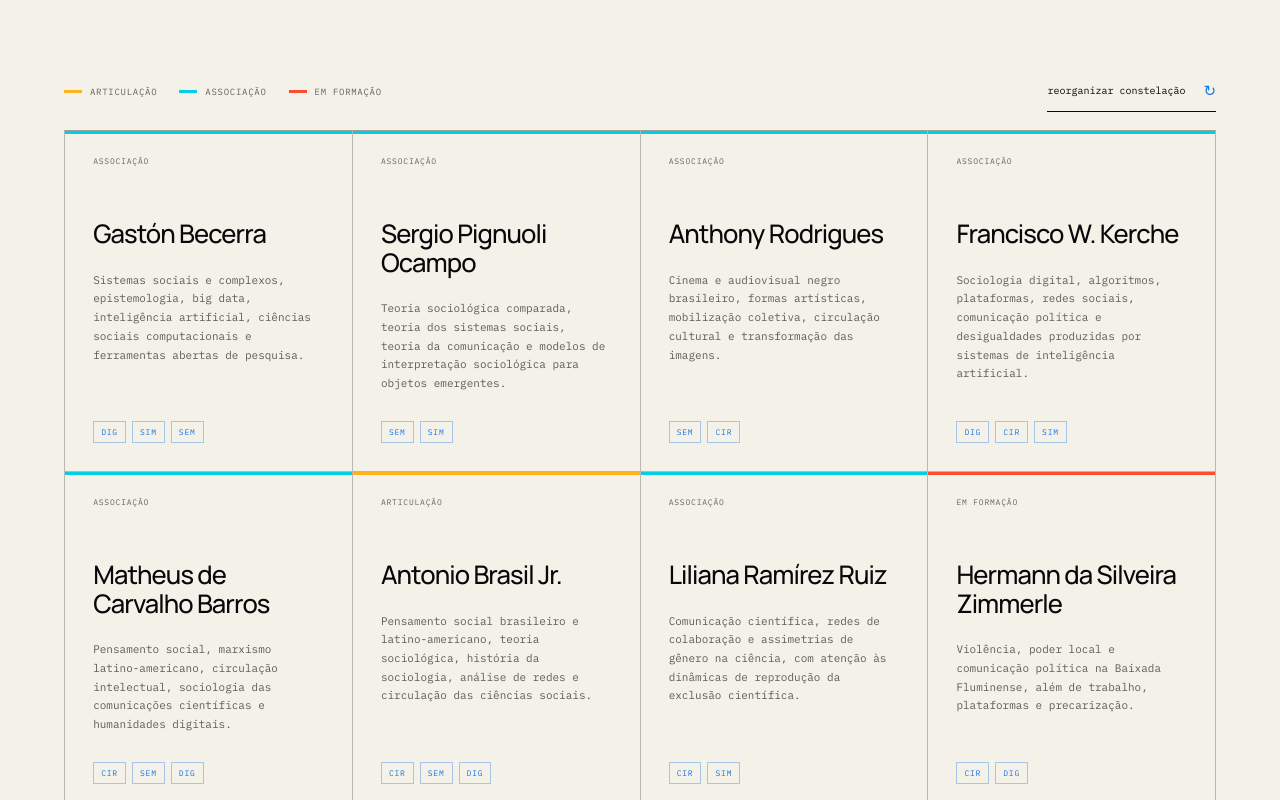
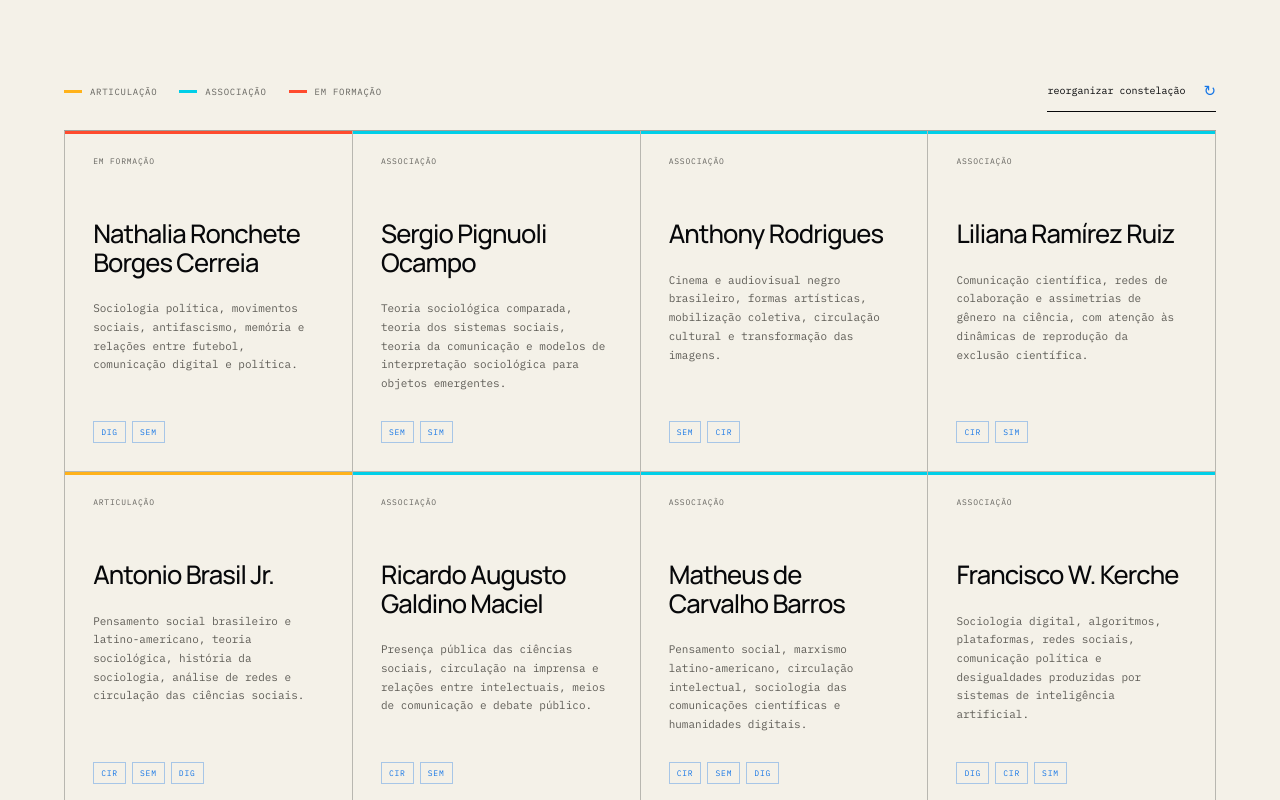
Before and after one commit to antoniobrasiljr/lab-sys, a Next.js app: page / in a window 1280 px wide. Shown: the part 6760-7560 px from the top of the page. Built offline with nearby package versions, Linux system fonts and the light colour scheme.

Commit message:
Garante reorganizacao da constelacao

```diff
--- a/app/team-constellation.tsx
+++ b/app/team-constellation.tsx
@@ -1,7 +1,3 @@
-"use client";
-
-import { useEffect, useState } from "react";
-
 type Participation = "articulacao" | "associacao" | "formacao";
 
 type Person = {
@@ -100,27 +96,12 @@ function shufflePeople(source: Person[]) {
     [shuffled[index], shuffled[randomIndex]] = [shuffled[randomIndex], shuffled[index]];
   }
 
-  if (shuffled.every((person, index) => person.name === source[index]?.name)) {
-    shuffled.push(shuffled.shift() as Person);
-  }
-
   return shuffled;
 }
 
 export default function TeamConstellation() {
-  const [orderedPeople, setOrderedPeople] = useState(people);
-  const [isReady, setIsReady] = useState(false);
-  const [shuffleCount, setShuffleCount] = useState(0);
-
-  useEffect(() => {
-    setOrderedPeople(shufflePeople(people));
-    setIsReady(true);
-  }, []);
-
-  function reorganize() {
-    setOrderedPeople((current) => shufflePeople(current));
-    setShuffleCount((count) => count + 1);
-  }
+  const orderedPeople = shufflePeople(people);
+  const shuffleToken = Math.random().toString(36).slice(2);
 
   return (
     <div className="constellation">
@@ -132,12 +113,15 @@ export default function TeamConstellation() {
             </span>
           ))}
         </div>
-        <button type="button" className="shuffle-button" onClick={reorganize}>
-          reorganizar constelação <span aria-hidden="true">↻</span>
-        </button>
+        <form action="#equipe" method="get">
+          <input type="hidden" name="constelacao" value={shuffleToken} />
+          <button type="submit" className="shuffle-button">
+            reorganizar constelação <span aria-hidden="true">↻</span>
+          </button>
+        </form>
       </div>
 
-      <div className={`people-grid people-grid--constellation${isReady ? " is-ready" : ""}`}>
+      <div className="people-grid people-grid--constellation is-ready">
         {orderedPeople.map((person) => (
           <article className={`person-card person-card--${person.participation}`} key={person.name}>
             <span className="participation-label">{participationLabels[person.participation]}</span>
@@ -155,9 +139,6 @@ export default function TeamConstellation() {
         Antonio Brasil Jr. e Lucas Correia Carvalho exercem uma função compartilhada de cuidado,
         mediação e sustentação das condições coletivas de pesquisa.
       </p>
-      <span className="sr-only" aria-live="polite">
-        {shuffleCount > 0 ? "Constelação reorganizada." : ""}
-      </span>
     </div>
   );
 }
```
